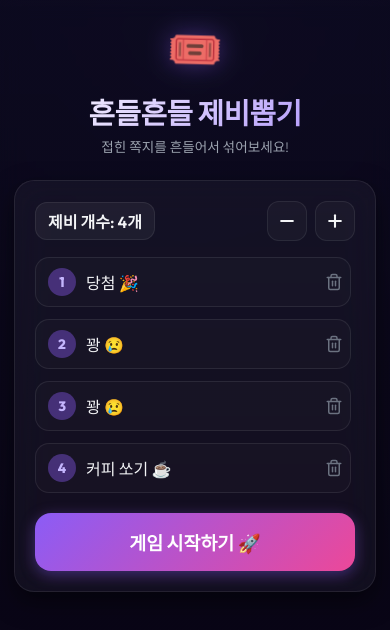
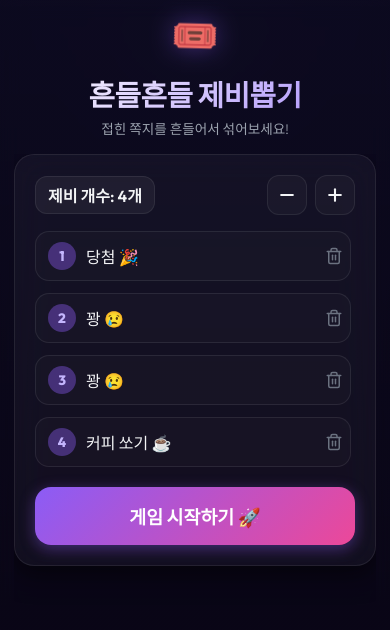
Before and after one commit to gya-nyang/random_game, a Vue app: page / in a window 390 px wide. Shown: the top 630 px of the page. Built offline with nearby package versions, Linux system fonts and the light colour scheme.

Commit message:
style: make layout fit dynamic viewport height without scrollbars

```diff
--- a/src/style.css
+++ b/src/style.css
@@ -68,8 +68,9 @@ html {
 #app {
   width: 100%;
   max-width: 480px;
-  min-height: 100vh;
-  padding: 24px 20px;
+  height: 100vh;
+  height: 100dvh;
+  padding: 20px 20px;
   display: flex;
   flex-direction: column;
   position: relative;
@@ -79,25 +80,37 @@ html {
   border-right: 1px solid var(--glass-border);
   box-shadow: 0 0 50px rgba(0, 0, 0, 0.6);
   margin: 0 auto;
+  overflow: hidden;
+}
+
+.setup-area {
+  display: flex;
+  flex-direction: column;
+  overflow-y: auto;
+  flex-grow: 1;
+  scrollbar-width: none;
+}
+.setup-area::-webkit-scrollbar {
+  display: none;
 }
 
 @media (max-width: 480px) {
   #app {
     border-left: none;
     border-right: none;
-    padding: 16px 14px;
+    padding: 12px 14px;
   }
 }
 
 /* Title & Header */
 .app-header {
   text-align: center;
-  margin-bottom: 24px;
-  margin-top: 10px;
+  margin-bottom: 16px;
+  margin-top: 5px;
 }
 
 .logo-glow {
-  font-size: 2.8rem;
+  font-size: 2.4rem;
   display: inline-block;
   filter: drop-shadow(0 0 12px var(--primary-glow));
   animation: float 3s ease-in-out infinite;
@@ -293,7 +306,7 @@ html {
 
 .status-card {
   text-align: center;
-  margin-bottom: 20px;
+  margin-bottom: 12px;
   padding: 14px;
   background: rgba(255, 255, 255, 0.02);
   border: 1px solid var(--glass-border);
@@ -348,12 +361,14 @@ html {
 .scatter-container {
   position: relative;
   width: 100%;
-  height: 440px;
+  flex-grow: 1;
+  height: 0;
+  min-height: 220px;
   background: radial-gradient(circle, rgba(255, 255, 255, 0.02) 0%, rgba(0, 0, 0, 0.25) 100%);
   border: 1.5px dashed rgba(255, 255, 255, 0.06);
   border-radius: 24px;
   overflow: hidden;
-  margin-bottom: 24px;
+  margin-bottom: 16px;
   box-shadow: inset 0 0 30px rgba(0,0,0,0.8);
 }
 
```
